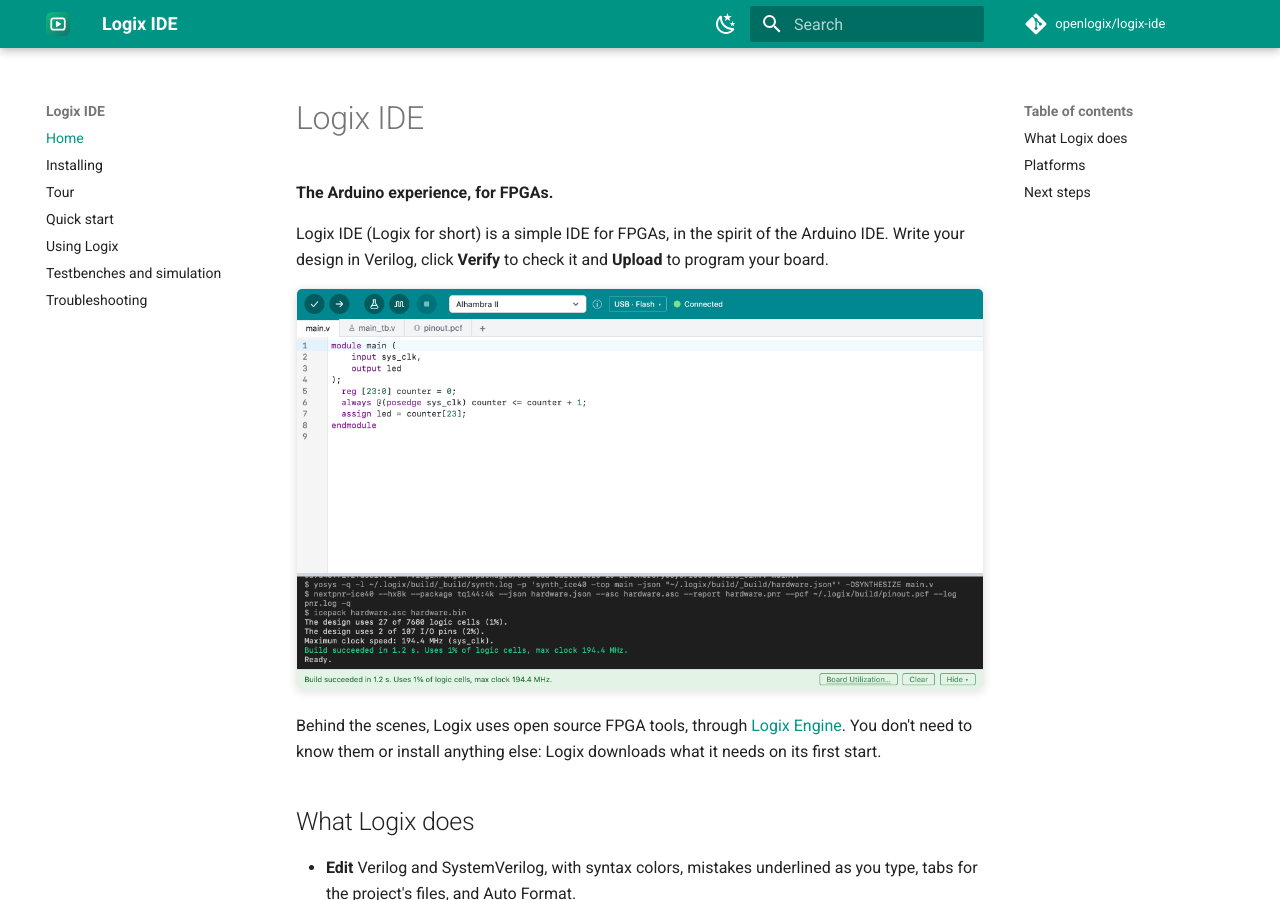
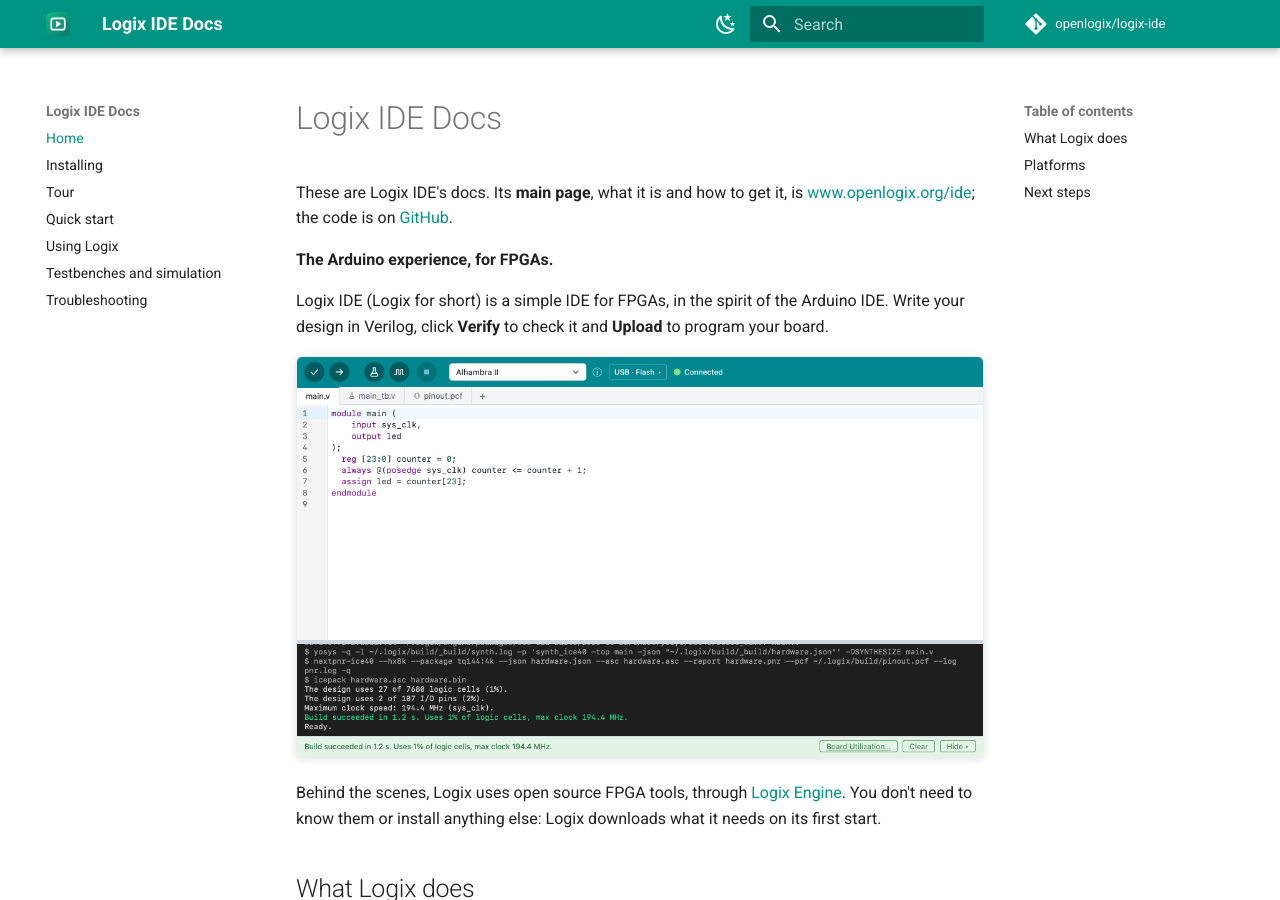
Before and after one commit to openlogix/logix-ide, an MkDocs documentation site: the page built from docs/index.md, in a window 1280 px wide and 900 px high. Built offline with MkDocs 1.6.1 and Material for MkDocs 9.7.7, drawn with Linux system fonts in a browser that asks for light colours; comment, search, counter and statistics services are not loaded.

Commit message:
Entry points: Logix IDE Docs, linked to the main page and GitHub
The docs site is "Logix IDE Docs" and its home page names the main page
(www.openlogix.org/ide/) and GitHub; the README's first links are the
main page, the docs (at www.openlogix.org/logix-ide/), Download and
GitHub.

Co-Authored-By: Claude Opus 5.5 <noreply@anthropic.com>

```diff
--- a/docs/index.md
+++ b/docs/index.md
@@ -1,4 +1,8 @@
-# Logix IDE
+# Logix IDE Docs
+
+These are Logix IDE's docs. Its **main page**, what it is and how to get
+it, is [www.openlogix.org/ide](https://www.openlogix.org/ide/); the code is
+on [GitHub](https://github.com/openlogix/logix-ide).
 
 **The Arduino experience, for FPGAs.**
 
@@ -9,7 +13,7 @@ board.
 ![The Logix window after Verify: the design in the editor, and the build's usage report below](images/main.png)
 
 Behind the scenes, Logix uses open source FPGA tools, through
-[Logix Engine](https://github.com/openlogix/logix-engine). You don't
+[Logix Engine](https://www.openlogix.org/engine/). You don't
 need to know them or install anything else: Logix downloads what it needs on
 its first start.
 
--- a/mkdocs.yml
+++ b/mkdocs.yml
@@ -1,6 +1,7 @@
 # The Logix user documentation, published to GitHub Pages by
 # .github/workflows/publish-docs.yaml. Pages are in docs/.
-site_name: Logix IDE
+# "Docs" in the name: this is the docs, not the product's main page.
+site_name: Logix IDE Docs
 site_description: 'The Arduino experience, for FPGAs. A simple IDE for FPGAs, powered by Logix Engine.'
 # Shown at the bottom of every page.
 copyright: Logix is not affiliated with or endorsed by Arduino. Arduino is a trademark of Arduino SA.
```
Also changed, not shown: CLAUDE.md (+2 -2 lines), README.md (+10 -10 lines).
